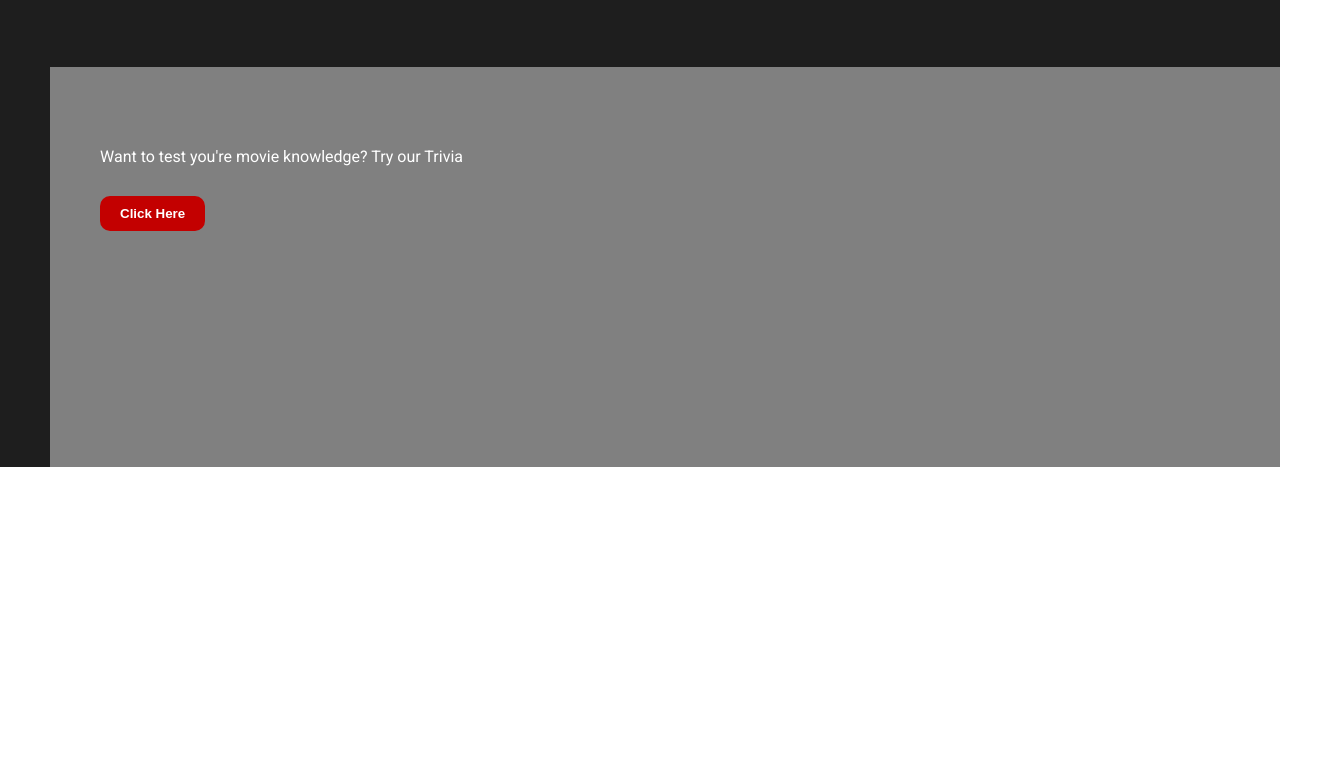
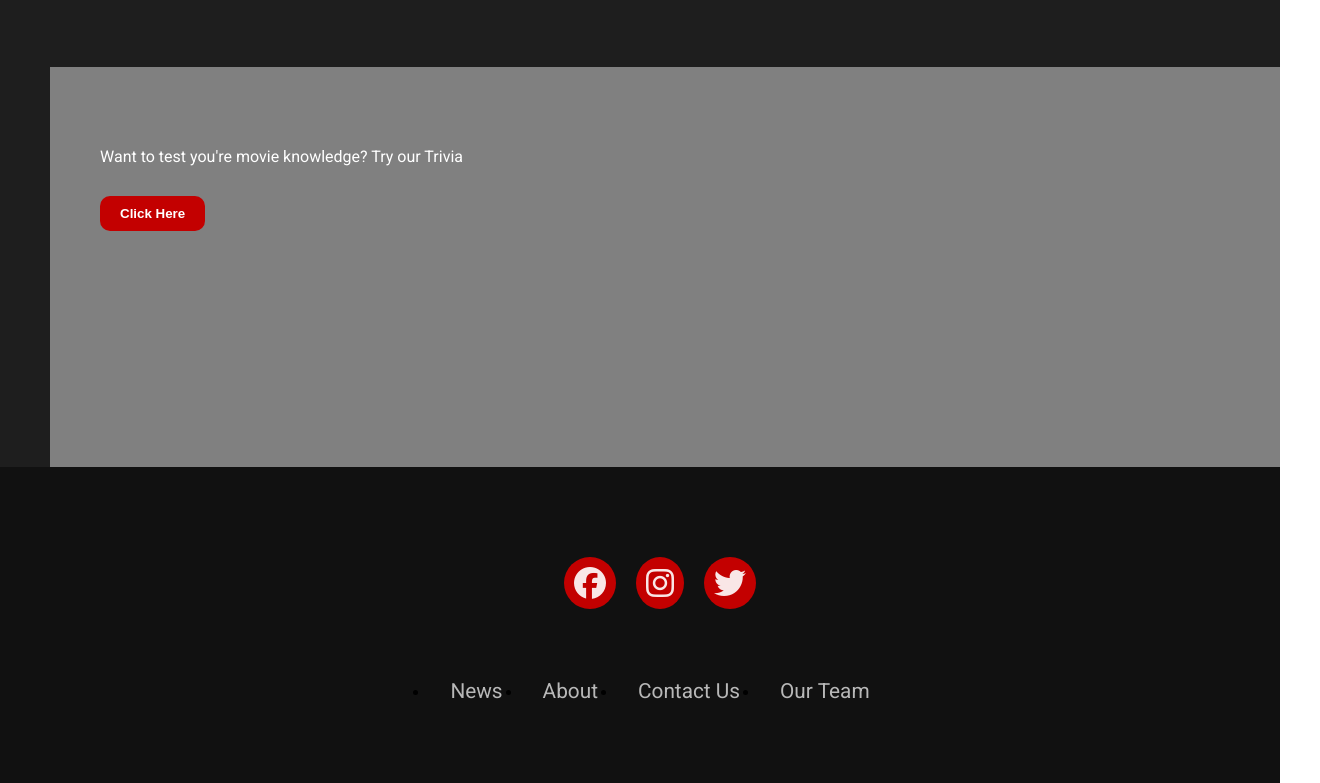
Before and after one commit to JordanBolton1/movie_review, a plain HTML site: page index.html in a window 1280 px wide. Shown: the part 1239-2022 px from the top of the page, 1320 px wide, since content can reach past the window. Before the commit the page ends 1706 px from the top, so only its background shows below. Drawn offline with Linux system fonts and the light colour scheme.

Commit message:
added footer

```diff
--- a/index.html
+++ b/index.html
@@ -13,6 +13,7 @@
       rel="stylesheet"
       href="https://cdnjs.cloudflare.com/ajax/libs/font-awesome/6.5.1/css/all.min.css"
     />
+
     <title>PopPalace</title>
   </head>
   <body>
@@ -80,7 +81,11 @@
                 <button class="movie-list-button">TRAILER</button>
               </div>
               <div class="movie-list-item">
-                <img class="movie-list-img" src="img/Anyone-But-You.png" alt="" />
+                <img
+                  class="movie-list-img"
+                  src="img/Anyone-But-You.png"
+                  alt=""
+                />
                 <span class="movie-list-item-title">Anyone But You</span>
                 <p class="movie-list-desc">
                   Lorem ipsum dolor sit amet consectetur adipisicing elit.
@@ -208,9 +213,7 @@
             <i class="fas fa-chevron-right arrow"></i>
           </div>
         </div>
-        <div
-          class="trivia-banner">
-
+        <div class="trivia-banner">
           <p class="featured-desc">
             Want to test you're movie knowledge? Try our Trivia
           </p>
@@ -218,6 +221,25 @@
         </div>
       </div>
     </div>
+    <footer>
+      <div class="footer-cont">
+        <div class="social-icons">
+          <a href=""><i class="fa-brands fa-facebook"></i></a>
+          <a href=""><i class="fa-brands fa-instagram"></i></a>
+          <a href=""><i class="fa-brands fa-twitter"></i></a>
+        </div>
+      </div>
+
+      <div class="footer-btm">
+        <ul>
+          <li><a href="">News</a></li>
+          <li><a href="">About</a></li>
+          <li><a href="">Contact Us</a></li>
+          <li><a href="">Our Team</a></li>
+        </ul>
+      </div>
+    </footer>
+
     <script src="app.js"></script>
   </body>
 </html>
--- a/style.css
+++ b/style.css
@@ -268,8 +268,76 @@ body {
   transform: translateX(-20px);
 }
 
+
+footer{
+background-color: #111111;
+}
+
+.footer-cont{
+  width: 100%;
+  padding: 80px 20px 60px;
+}
+
+.social-icons{
+  display: flex;
+  justify-content: center;
+}
+
+.social-icons a{
+  text-decoration: none;
+  padding: 10px;
+  background-color: #c30000;
+  margin: 10px;
+  border-radius: 50%;
+}
+
+.social-icons a i{
+font-size: 2em;
+color: #fff;
+opacity: 0.9;
+}
+
+.social-icons a:hover{
+ background-color: #1e1e1e;
+ transition: 0.5s;
+
+}
+.social-icons a i:hover{
+  color: #fff;
+  transition: 0.5s;
+  }
+
+.footer-btm ul{
+  display: flex;
+  justify-content:center;
+  padding-bottom: 80px;
+}
+
+.footer-btm ul li a{
+  color: #fff;
+  margin: 20px;
+  text-decoration: none;
+  font-size: 1.3em;
+  opacity: 0.7;
+  transition: 0.5s;
+}
+
+.footer-btm ul li a:hover{
+  opacity: 1;
+}
+
 @media only screen and (max-width: 940px) {
   .menu-container {
     display: none;
   }
+
+  .footer-btm ul{
+    flex-direction: column;
+  }
+
+  .footer-btm ul li{
+    width: 100%;
+    text-align: center;
+    margin: 10px;
+  }
 }
```
